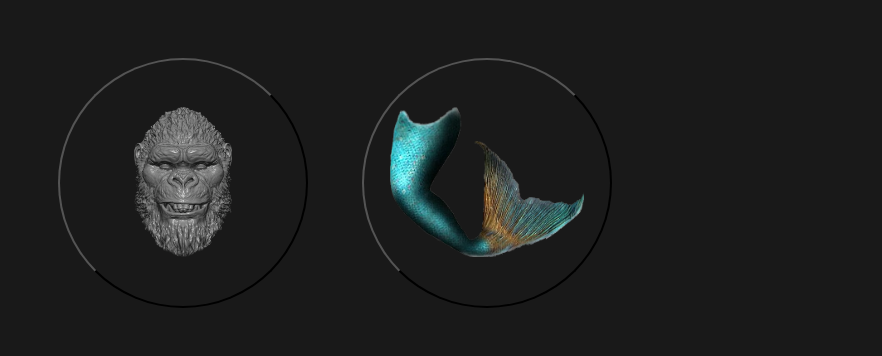
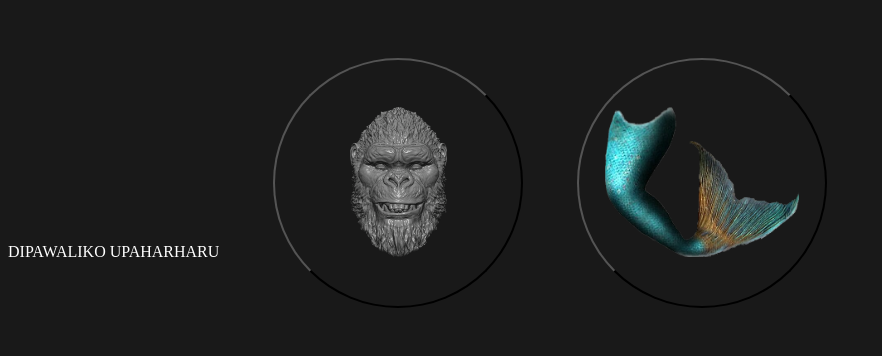
Before and after one commit to Ningwa83/head-tail, a plain HTML site: page index.html in a window 1280 px wide. Shown: the top 356 px of the page, without its empty margins (0-882 px from the left). Drawn offline with Linux system fonts and the light colour scheme.

Commit message:
Update index.html

```diff
--- a/index.html
+++ b/index.html
@@ -3,6 +3,7 @@
 <title></title>
 <head>
   <style>
+
 body{
 background-color: rgb(25, 25, 25);
 color: white;
@@ -67,6 +68,7 @@ font-color: white;
    </style>
 </head>
 <body>
+  <h>DIPAWALIKO UPAHARHARU</h>
 <button class="move-button js-heads-button" ><img src="heads.png" class="move-icon"></button>
 
 <button class="move-button js-tails-button"><img src="tails.png" class="move-icon"></button>
```
